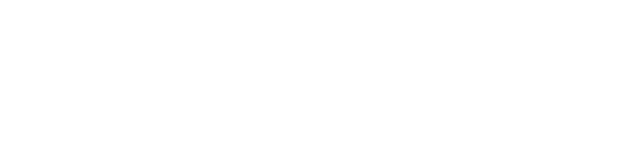
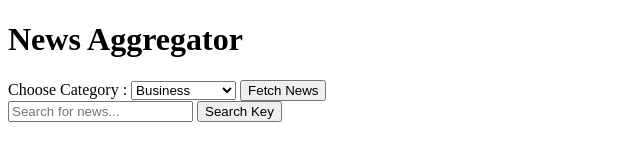
Before and after one commit to oksanakaur/News-Aggregator-App, a plain HTML site: page index.html in a window 1280 px wide. Shown: the whole page, without its empty margins (0-640 px from the left). Drawn offline with Linux system fonts and the light colour scheme.

Commit message:
Added basic html for the app

```diff
--- a/index.html
+++ b/index.html
@@ -3,9 +3,37 @@
 <head>
     <meta charset="UTF-8">
     <meta name="viewport" content="width=device-width, initial-scale=1.0">
+    <link rel="stylesheet" href="style.css">
     <title>News App</title>
 </head>
 <body>
 
+    <div class="container">
+        <h1>News Aggregator</h1>
+
+        <div class="sectionContainer">
+            <label for="category">Choose Category :</label>
+            <select id="category">
+                <option value="business">Business</option>
+                <option value="entertainment">Entertainment</option>
+                <option value="general">General</option>
+                <option value="health">Health</option>
+                <option value="science">Science</option>
+                <option value="sports">Sports</option>
+                <option value="technology">Technology</option>
+            </select>
+            <button id="fetchCategory">Fetch News</button>
+        </div>
+
+        <div class="searchContainer">
+            <input type="text" id="searchKeyword" placeholder="Search for news...">
+            <button onclick="fetchNews(true)">Search Key</button>
+        </div>
+        <div id="newsContainer"></div>
+    </div>
+
+    <script src="script.js"></script>
+
+
 </body>
 </html>
```
